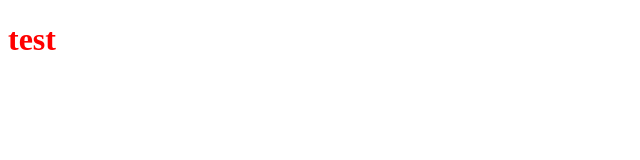
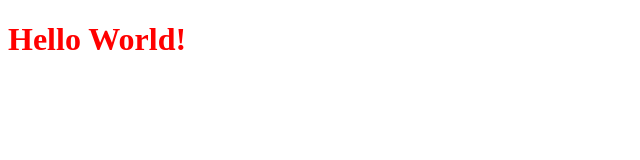
Before and after one commit to CodingKingM/frontendproject, a plain HTML site: page index.html in a window 1280 px wide. Shown: the whole page, without its empty margins (0-640 px from the left). Drawn offline with Linux system fonts and the light colour scheme.

Commit message:
Hello World

```diff
--- a/index.html
+++ b/index.html
@@ -9,6 +9,6 @@
 
 </head>
 <body>
-  <h1>test</h1>
+  <h1>Hello World!</h1>
 </body>
 </html>
```
